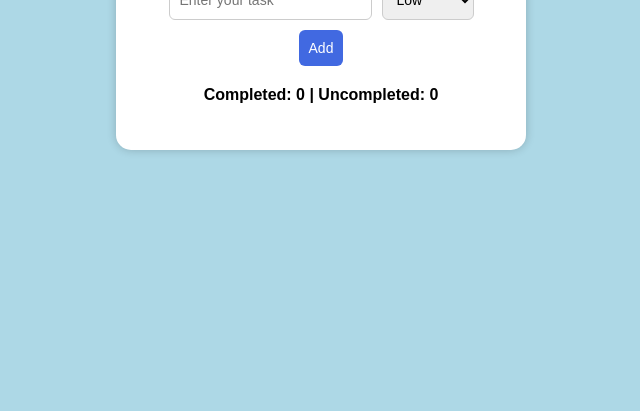
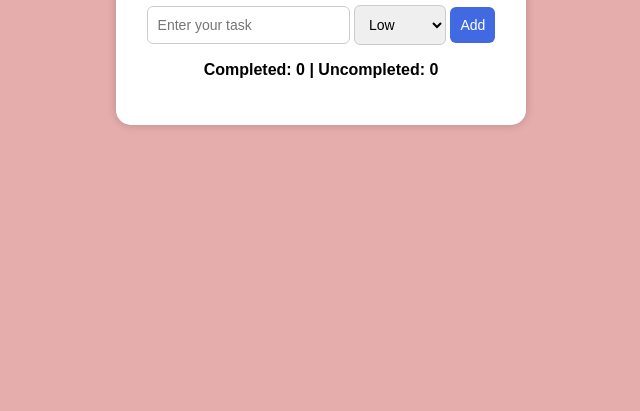
Before and after one commit to Tharanijaa/uki-to-do-, a plain HTML site: page index.html in a window 1280 px wide. Shown: the part 389-800 px from the top of the page, without its empty margins (319-959 px from the left). Drawn offline with Linux system fonts and the light colour scheme.

Commit message:
Your commit message

```diff
--- a/app.js
+++ b/app.js
@@ -1,3 +1,4 @@
+
 const taskInput = document.getElementById('taskInput');
 const priorityInput = document.getElementById('priorityInput');
 const addTaskBtn = document.getElementById('addTask');
--- a/style.css
+++ b/style.css
@@ -1,7 +1,7 @@
 body {
     margin: 0;
     padding: 0;
-    background-color: lightblue;
+    background-color: rgb(230, 173, 173);
     font-family: 'Arial', sans-serif;
     height: 100vh;
     display: flex;
@@ -19,7 +19,7 @@ body {
     h1 {
     margin-bottom: 20px;
     }
-    .input-area {
+    .inp-area {
     display: flex;
     gap: 10px;
     margin-bottom: 20px;
@@ -67,4 +67,3 @@ body {
     p#taskCounter {
     margin-top: 15px;
     font-weight: bold;
-    }
```
Also changed, not shown: index.html (line endings or trailing spaces).
